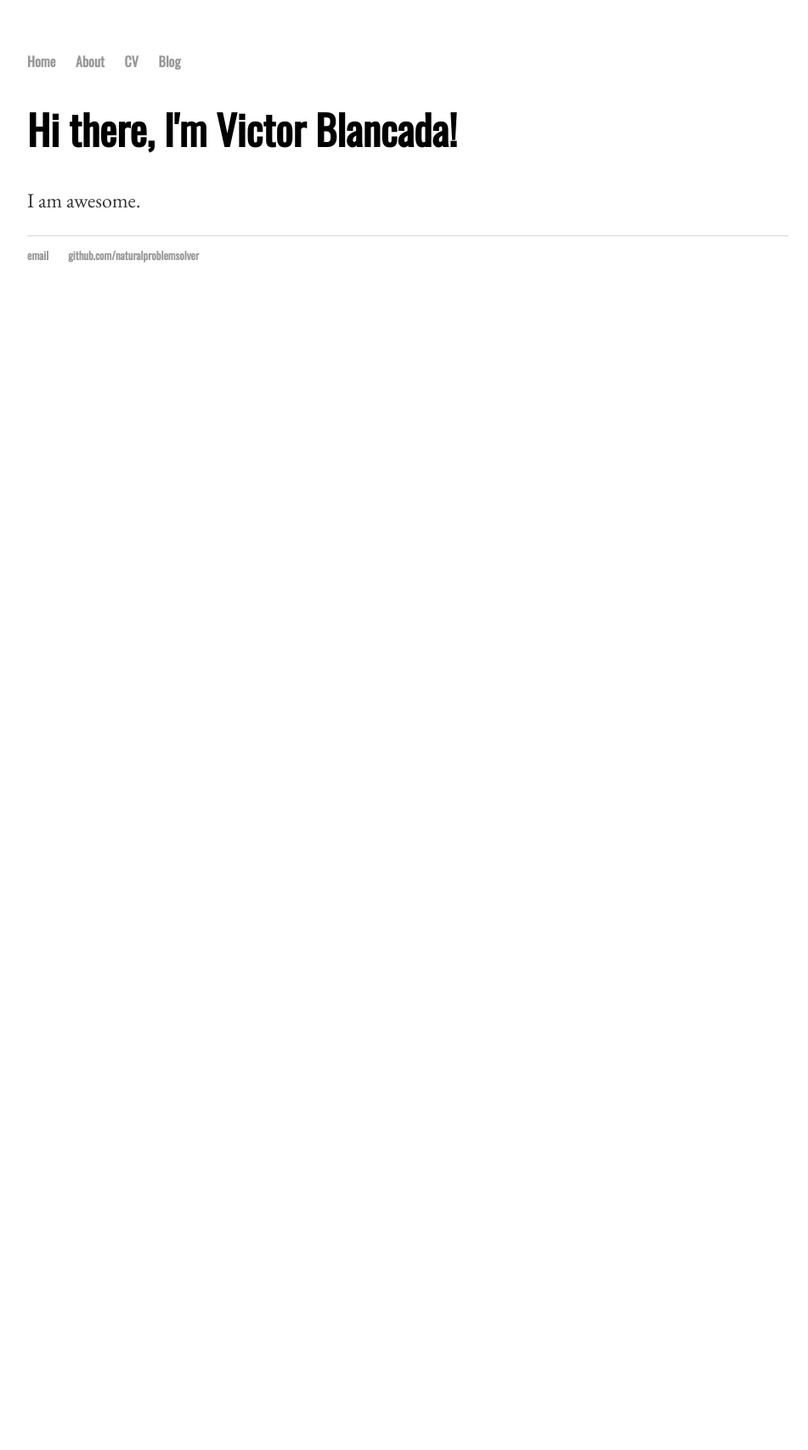
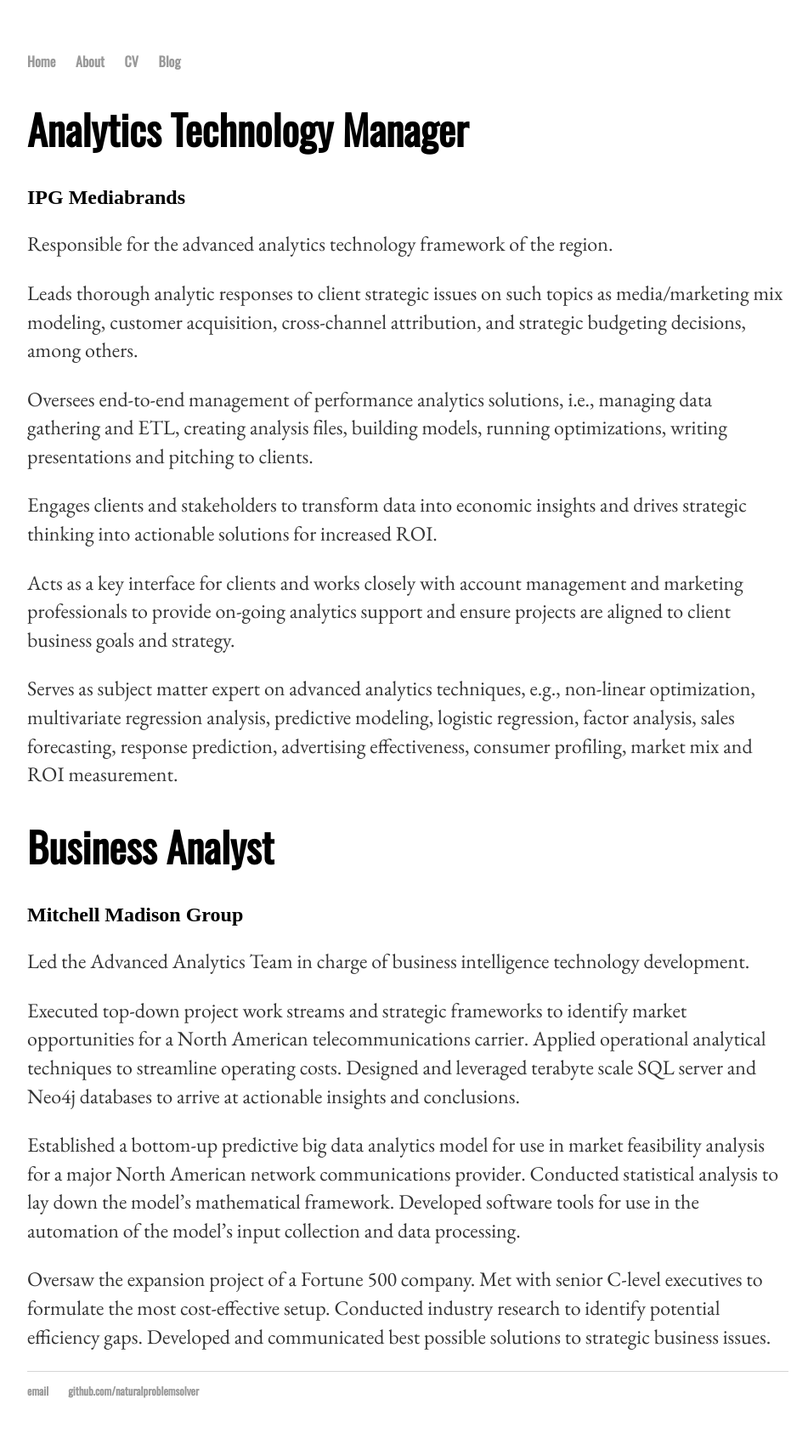
Before and after one commit to victorangeloblancada/victorangeloblancada.github.io-jekyll, a Jekyll site: the page built from cv/index.html, in a window 1280 px wide. Shown: the whole page at 85% size, without its empty margins (160-1111 px from the left). Built offline with Jekyll 4.4.1, drawn with Linux system fonts in a browser that asks for light colours; before the commit the page ends 900 px from its top, so only the background shows below that.

Commit message:
Update index.html

```diff
--- a/cv/index.html
+++ b/cv/index.html
@@ -3,6 +3,19 @@
 title: Natural Problem Solver
 ---
 <div class="blurb">
-	<h1>Hi there, I'm Victor Blancada!</h1>
-	<p>I am awesome.</p>
+	<h1>Analytics Technology Manager</h1>
+	<h2>IPG Mediabrands</h2>
+	<p>Responsible for the advanced analytics technology framework of the region.</p>
+	<p>Leads thorough analytic responses to client strategic issues on such topics as media/marketing mix modeling, customer acquisition, cross-channel attribution, and strategic budgeting decisions, among others.</p>
+	<p>Oversees end-to-end management of performance analytics solutions, i.e., managing data gathering and ETL, creating analysis files, building models, running optimizations, writing presentations and pitching to clients.</p>
+	<p>Engages clients and stakeholders to transform data into economic insights and drives strategic thinking into actionable solutions for increased ROI.</p>
+	<p>Acts as a key interface for clients and works closely with account management and marketing professionals to provide on-going analytics support and ensure projects are aligned to client business goals and strategy.</p>
+	<p>Serves as subject matter expert on advanced analytics techniques, e.g., non-linear optimization, multivariate regression analysis, predictive modeling, logistic regression, factor analysis, sales forecasting, response prediction, advertising effectiveness, consumer profiling, market mix and ROI measurement.</p>
+
+	<h1>Business Analyst</h1>
+	<h2>Mitchell Madison Group</h2>
+	<p>Led the Advanced Analytics Team in charge of business intelligence technology development.</p>
+	<p>Executed top-down project work streams and strategic frameworks to identify market opportunities for a North American telecommunications carrier. Applied operational analytical techniques to streamline operating costs. Designed and leveraged terabyte scale SQL server and Neo4j databases to arrive at actionable insights and conclusions.</p>
+	<p>Established a bottom-up predictive big data analytics model for use in market feasibility analysis for a major North American network communications provider. Conducted statistical analysis to lay down the model’s mathematical framework. Developed software tools for use in the automation of the model’s input collection and data processing.</p>
+	<p>Oversaw the expansion project of a Fortune 500 company. Met with senior C-level executives to formulate the most cost-effective setup. Conducted industry research to identify potential efficiency gaps. Developed and communicated best possible solutions to strategic business issues.</p>
 </div><!-- /.blurb -->
```
